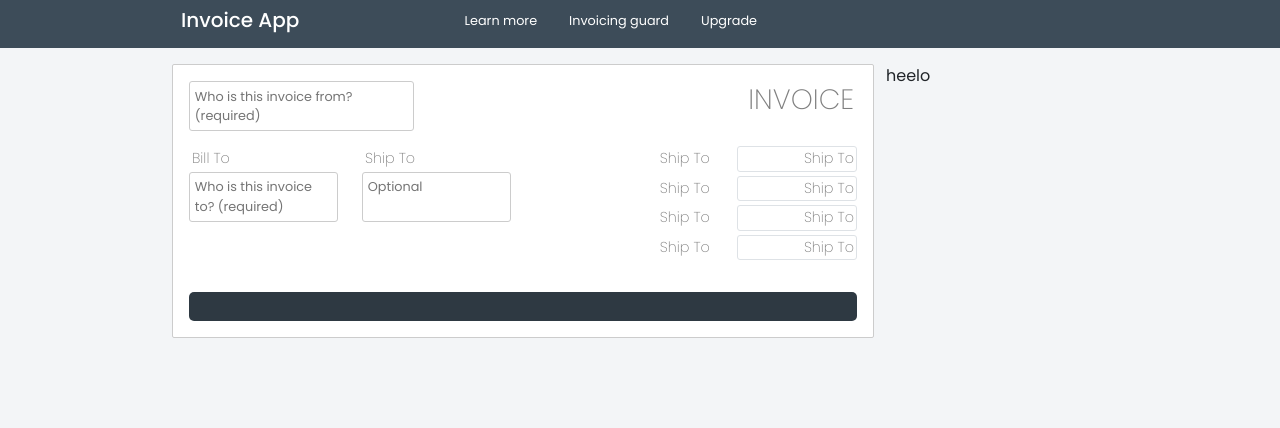
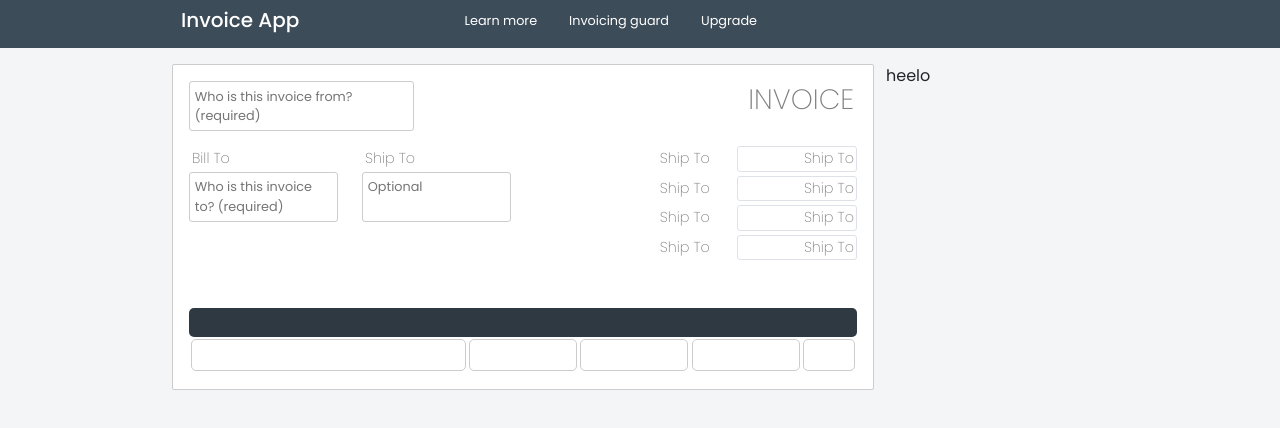
Before and after one commit to jeffkojobans5/invoice-app, a React (Create React App) app: page / in a window 1280 px wide. Shown: the top 428 px of the page. Built offline with nearby package versions, Linux system fonts and the light colour scheme.

Commit message:
dynamic table columns

```diff
--- a/src/components/InvoiceTable.js
+++ b/src/components/InvoiceTable.js
@@ -2,20 +2,43 @@ import React from 'react';
 
 function InvoiceTable () {
     return (
-            <div className="desc">
-                <div className="item">
+        <>
+            <div className="header row desc mt-5">
+                <div className="col-md-5">
                     <input type="text" name="" id="" />
                 </div>
-                <div className="quantity">
+                <div className="col-md-2 ">
                     <input type="text" name="" id="" />
                 </div>
-                <div className="rate">
+                <div className="col-md-2 ">
                     <input type="text" name="" id="" />
                 </div>
-                <div className="amount">
+                <div className="col-md-2 ">
+                    <input type="text" name="" id="" />
+                </div>
+                <div className="col-md-1">
+                    {/* <input type="text" name="" id="" /> */}
+                </div>
+            </div>
+            <div className="dynamicTable row ">
+                <div className="col-md-5">
+                    <input type="text" name="" id="" />
+                </div>
+                <div className="col-md-2">
+                    <input type="text" name="" id="" />
+                </div>
+                <div className="col-md-2">
+                    <input type="text" name="" id="" />
+                </div>
+                <div className="col-md-2 ">
+                    <input type="text" name="" id="" />
+                </div>
+                <div className="col-md-1 ">
                     <input type="text" name="" id="" />
                 </div>
             </div>
+
+        </>
     )
 }
 
--- a/src/index.css
+++ b/src/index.css
@@ -103,18 +103,12 @@ nav ul li a:hover {
 }
 
 .desc {
-  display: flex;
-  width: 100%;
-  margin-top: 2rem;
-  padding: 0.1rem;
   background-color: #2e3942;
-  border-radius: 5px;
+  /* padding: 0.1rem; */
 }
 
 .desc input {
   background-color: #2e3942;
-  max-width: 100%;
-  color: white;
   border: none;
 }
 
@@ -141,3 +135,38 @@ nav ul li a:hover {
   flex: 2;
   /* padding: 0.2rem; */
 }
+
+.header {
+  width: 100%;
+  border-radius: 5px;
+  margin: 0;
+}
+
+.dynamicTable {
+  width: 100%;
+  border-radius: 5px;
+  margin: 0;
+}
+
+.header div {
+  padding: 0.1rem;
+}
+
+.dynamicTable div {
+  padding: 0.1rem;
+}
+
+.dynamicTable input {
+  border: 1px solid #ccc;
+  border-radius: 5px;
+  padding: 0.2rem;
+  transition: 0.2s all;
+}
+
+.dynamicTable input:hover {
+  border: 1px solid gray;
+}
+
+.dynamicTable input:focus {
+  border: 1px solid #469e75;
+}
```
